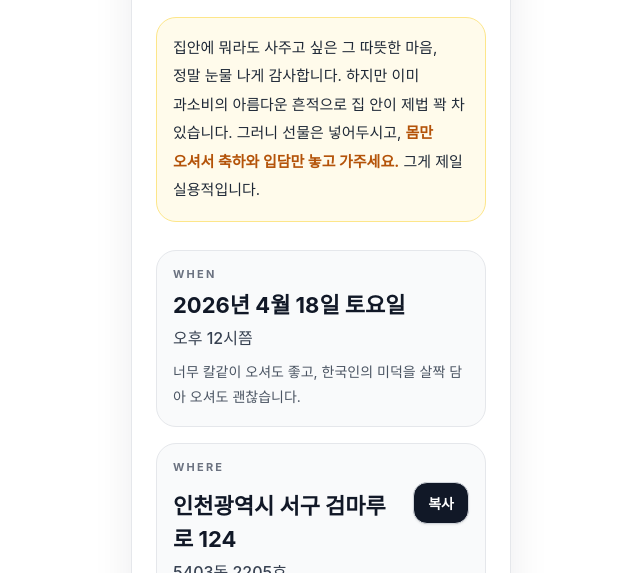
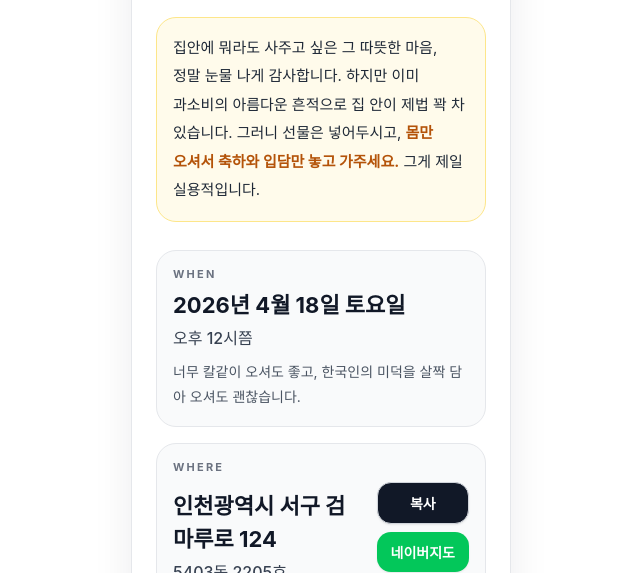
Before and after one commit to ruvia0723-lang/etc, a plain HTML site: page index.html in a window 1280 px wide. Shown: the part 227-800 px from the top of the page, without its empty margins (319-959 px from the left). Drawn offline with Linux system fonts and the light colour scheme.

Commit message:
feat: Where 섹션에 네이버지도 링크 버튼 추가
Made-with: Cursor

```diff
--- a/index.html
+++ b/index.html
@@ -138,6 +138,33 @@
     .copy-btn:active {
       transform: scale(0.97);
     }
+    .where-actions {
+      flex-shrink: 0;
+      display: flex;
+      flex-direction: column;
+      gap: 8px;
+      align-items: stretch;
+    }
+    .naver-map-btn {
+      display: inline-flex;
+      align-items: center;
+      justify-content: center;
+      border: none;
+      background: #03c75a;
+      color: #ffffff;
+      border-radius: 14px;
+      padding: 10px 14px;
+      font-size: 14px;
+      font-weight: 700;
+      text-decoration: none;
+      cursor: pointer;
+      -webkit-tap-highlight-color: transparent;
+      box-shadow: 0 1px 2px rgba(0, 0, 0, 0.08);
+      font-family: inherit;
+    }
+    .naver-map-btn:active {
+      transform: scale(0.97);
+    }
     .closing-box {
       margin-top: 28px;
       padding: 20px;
@@ -218,7 +245,14 @@
               <div class="value-strong">인천광역시 서구 검마루로 124</div>
               <div class="value-sub">5403동 2205호</div>
             </div>
-            <button class="copy-btn" type="button" onclick="handleCopy()">복사</button>
+            <div class="where-actions">
+              <button class="copy-btn" type="button" onclick="handleCopy()">복사</button>
+              <a
+                class="naver-map-btn"
+                href="https://naver.me/x52cFSdt"
+                rel="noopener noreferrer"
+              >네이버지도</a>
+            </div>
           </div>
           <div class="helper">
             헤매실까 봐 주소는 정확히 적어두었습니다. 길만 잘 찾으시면 나머지는 제가 책임지겠습니다.
```
